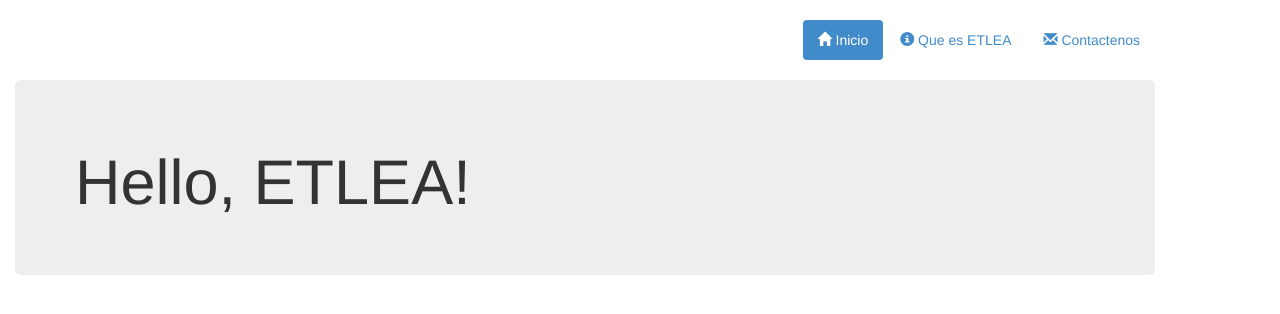
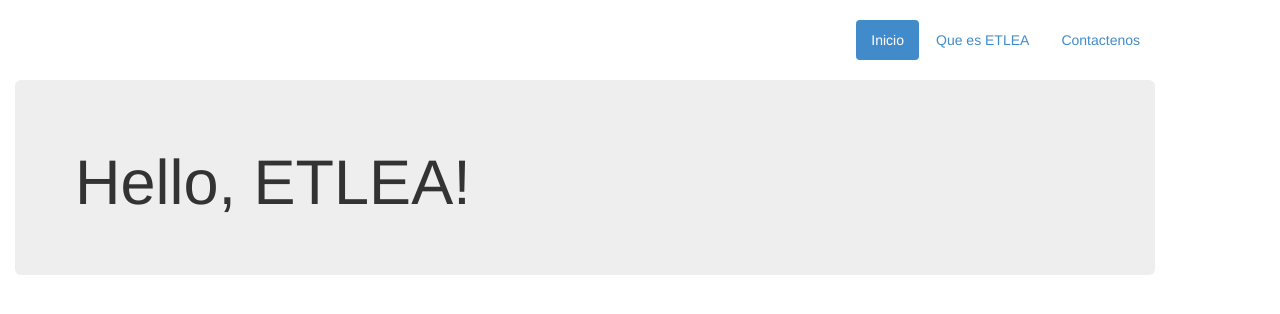
Before and after one commit to greenled/etlea-landing-page, a Jekyll site: the page built from index.html, in a window 1280 px wide. Shown: the top 314 px of the page. Built offline with Jekyll 4.4.1, drawn with Linux system fonts in a browser that asks for light colours.

Commit message:
Quitados los iconos de la navegacion

```diff
--- a/_includes/nav-main.html
+++ b/_includes/nav-main.html
@@ -1,19 +1,19 @@
 <ul class="nav nav-pills pull-right">
 	<li{% if page.slug == "index" %} class="active"{% endif %}>
-		<a href="{{ site.baseurl }}/"><span class="glyphicon glyphicon-home"></span> Inicio</a>
+		<a href="{{ site.baseurl }}/">Inicio</a>
 	</li>
 
 	<li{% if page.slug == "about" %} class="active"{% endif %}>
-		<a href="{{ site.baseurl }}/about"><span class="glyphicon glyphicon-info-sign"></span> Que es ETLEA</a>
+		<a href="{{ site.baseurl }}/about">Que es ETLEA</a>
 	</li>
 
 	{% if site.categories.blog.size >= 1 %}
 	<li{% if page.slug == "blog" %} class="active"{% endif %}>
-		<a href="#"><span class="glyphicon glyphicon-road"></span> Noticias</a>
+		<a href="#">Noticias</a>
 	</li>
 	{% endif %}
 
 	<li{% if page.slug == "contact" %} class="active"{% endif %}>
-		<a href="{{ site.baseurl }}/contact"><span class="glyphicon glyphicon-envelope"></span> Contactenos</a>
+		<a href="{{ site.baseurl }}/contact">Contactenos</a>
 	</li>
 </ul>
```
